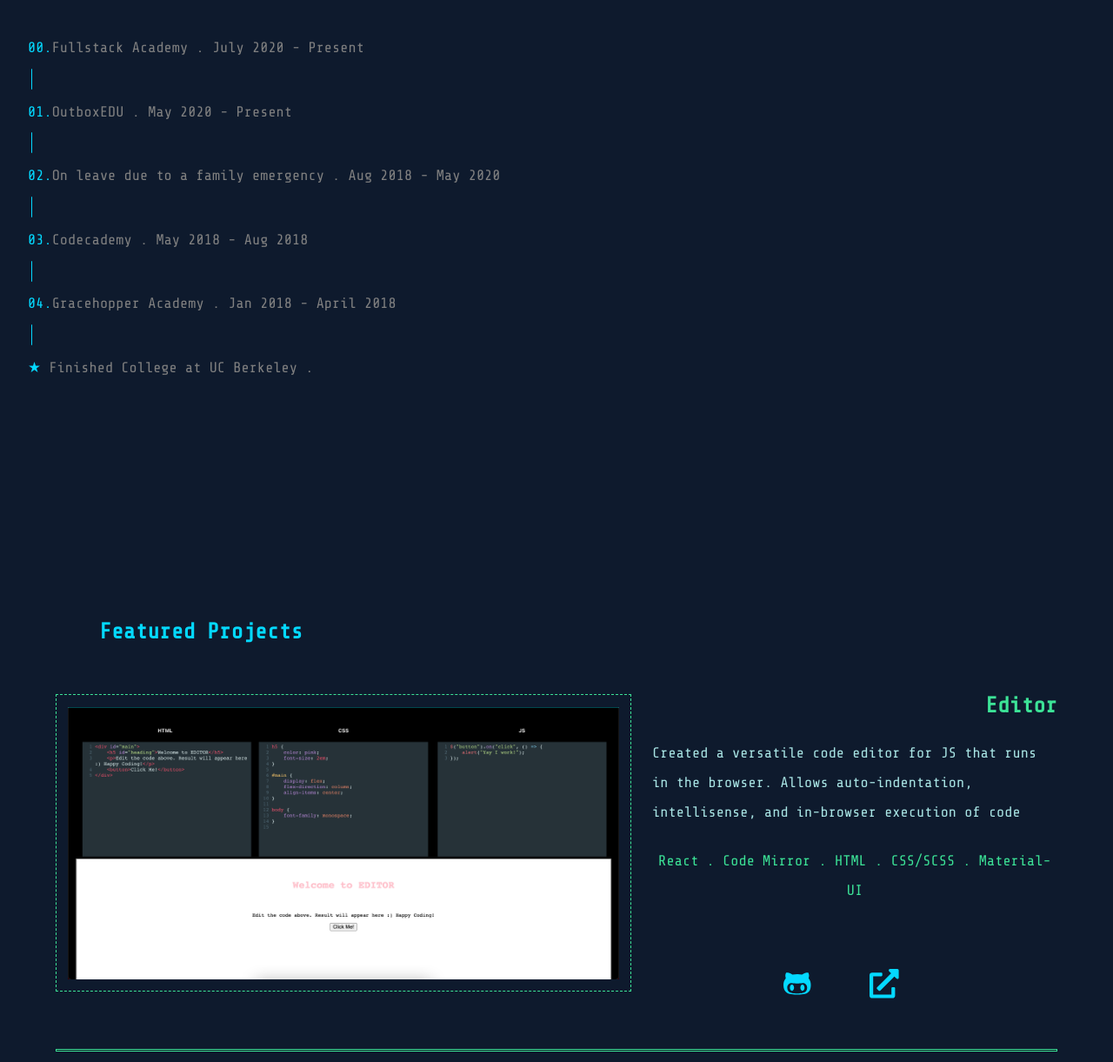
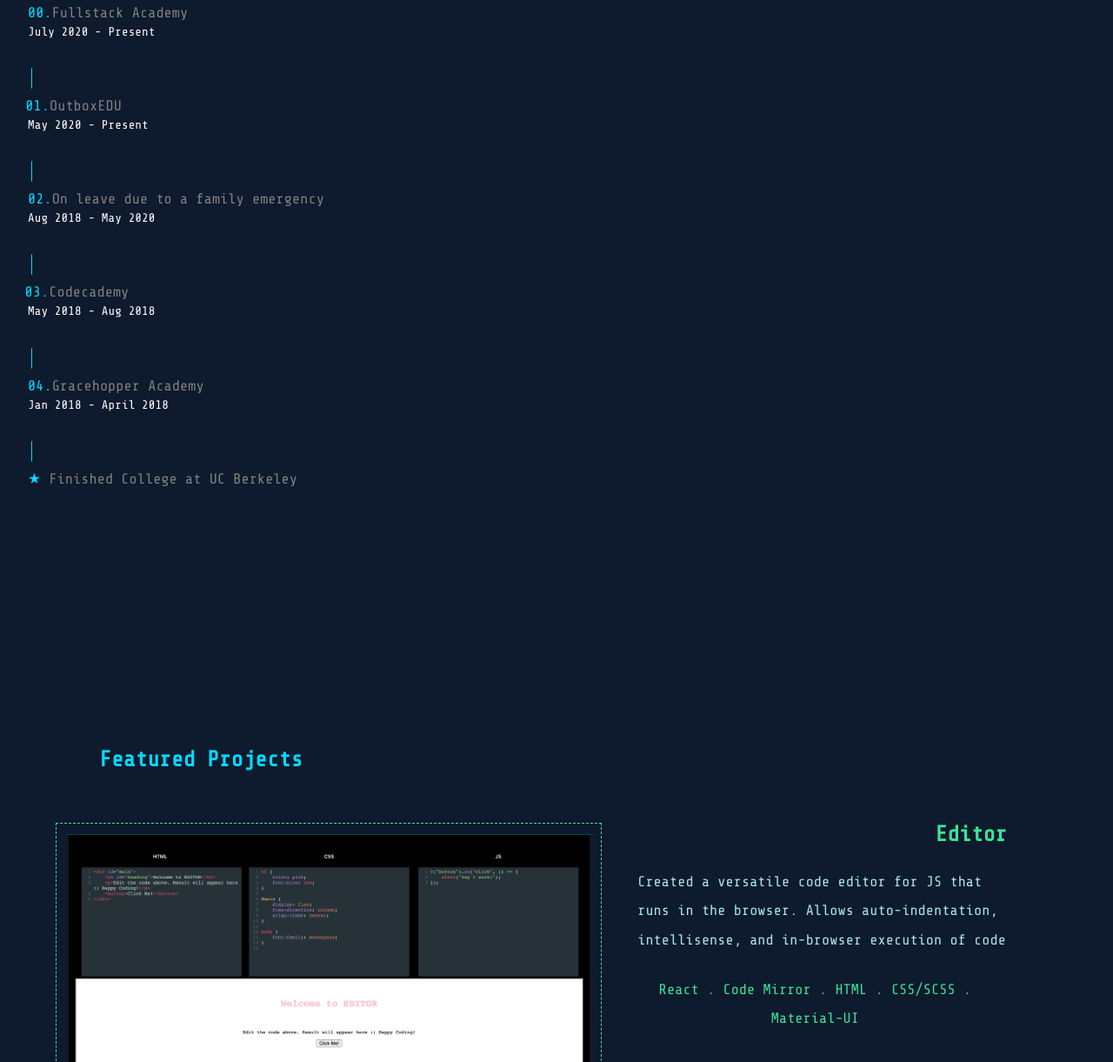
Before and after one commit to gjagnoor/portfolio, a Gatsby site: page /profile in a window 1280 px wide. Shown: the part 939-2160 px from the top of the page at 87% size. Built offline with nearby package versions, Linux system fonts and the light colour scheme; Gatsby itself is replaced by a stand-in of ours.

Commit message:
space fix

```diff
--- a/src/components/About.js
+++ b/src/components/About.js
@@ -10,7 +10,7 @@ const About = () => {
           <h3 style={{ fontFamily: "Share Tech Mono, monospace" }}>
             I build things for the web.
           </h3>
-          <p style={{ margin: "2em" }}>
+          <p>
             Hello, I'm a software engineer based in NY. My passion for software
             lies with dreaming up ideas and making them come true with elegant
             interfaces. I specialize in building web applications and websites
--- a/src/components/Projects.js
+++ b/src/components/Projects.js
@@ -13,7 +13,7 @@ import { faExternalLinkAlt } from "@fortawesome/free-solid-svg-icons"
 
 const useStyles = makeStyles(theme => ({
   root: {
-    width: "100%",
+    width: "95%",
     fontSize: `0.8em`,
     flexGrow: 1,
     marginTop: `5%`,
@@ -89,6 +89,7 @@ const Profile = () => {
                         <div
                           className="projdesc1"
                           dangerouslySetInnerHTML={{ __html: node.html }}
+                          style={{ marginLeft: "1em" }}
                         ></div>
                       </div>
                       <div>
@@ -158,6 +159,7 @@ const Profile = () => {
                         <div
                           className="projdesc2"
                           dangerouslySetInnerHTML={{ __html: node.html }}
+                          style={{ marginLeft: "1em" }}
                         ></div>
                       </div>
                       <div>
--- a/src/components/WorkExperience.js
+++ b/src/components/WorkExperience.js
@@ -15,7 +15,7 @@ const useStyles = makeStyles(theme => ({
     width: "100%",
     fontSize: `0.8em`,
     flexGrow: 1,
-    marginTop: `5%`,
+    // marginTop: `5%`,
   },
   button: {
     marginRight: theme.spacing(1),
@@ -178,24 +178,31 @@ const Profile = () => {
                         fontFamily: "Share Tech Mono, monospace",
                         color: activeStep === index ? "#04d9ff" : "gray",
                         fontSize: `1.2em`,
-                        whiteSpace: "nowrap",
+                        textAlign: "left",
                       }}
                     >
                       <span
                         style={{
                           color: "#04d9ff",
                           fontFamily: "Share Tech Mono, monospace",
+                          marginLeft: `${
+                            index % 2 !== 0 && index !== 5 ? "-2em" : 0
+                          }`,
                         }}
                       >
                         {index === 5 ? `★ ` : `0${index}.`}
                       </span>
                       {label}
-                      <span>
-                        {" "}
-                        .{" "}
-                        {`${data.allMarkdownRemark.edges[index].node.frontmatter.period}`}
-                      </span>
                     </span>
+                    <p
+                      style={{
+                        textAlign: "left",
+                        fontFamily: "Share Tech Mono, monospace",
+                        color: "white",
+                      }}
+                    >
+                      {`${data.allMarkdownRemark.edges[index].node.frontmatter.period}`}
+                    </p>
                   </StepLabel>
                 </StepButton>
                 <StepContent style={{ color: "gray" }}>
```
